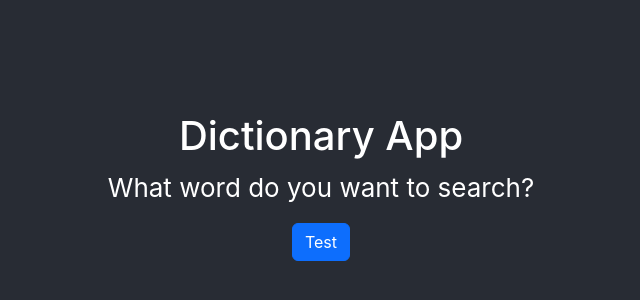
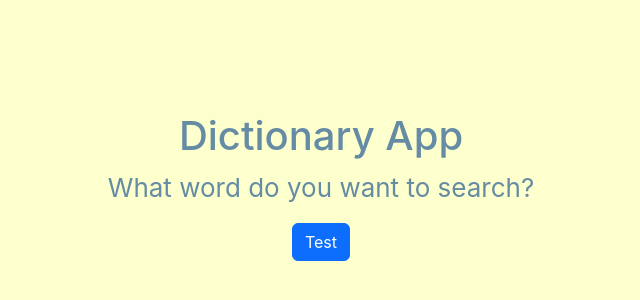
Before and after one commit to Chihiro-001/dictionary-app-react, a React (Create React App) app: page / in a window 1280 px wide. Shown: the part 214-514 px from the top of the page, without its empty margins (319-959 px from the left). Built offline with nearby package versions, Linux system fonts and the light colour scheme.

Commit message:
Tested components installed

```diff
--- a/src/App.css
+++ b/src/App.css
@@ -2,37 +2,22 @@
   text-align: center;
 }
 
-.App-logo {
-  height: 40vmin;
-  pointer-events: none;
-}
-
-@media (prefers-reduced-motion: no-preference) {
-  .App-logo {
-    animation: App-logo-spin infinite 20s linear;
-  }
-}
-
 .App-header {
-  background-color: #282c34;
+  background-color: #fdffcd;
   min-height: 100vh;
   display: flex;
   flex-direction: column;
   align-items: center;
   justify-content: center;
   font-size: calc(10px + 2vmin);
-  color: white;
+  color: #668ba4;
 }
 
-.App-link {
-  color: #61dafb;
-}
-
-@keyframes App-logo-spin {
+/* @keyframes App-logo-spin {
   from {
     transform: rotate(0deg);
   }
   to {
     transform: rotate(360deg);
   }
-}
+} */
```
